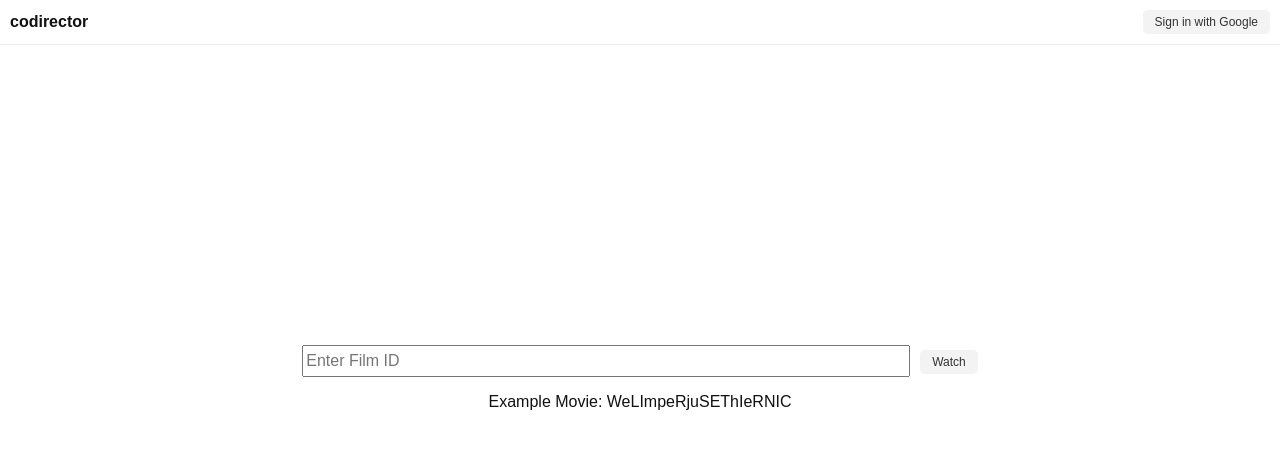
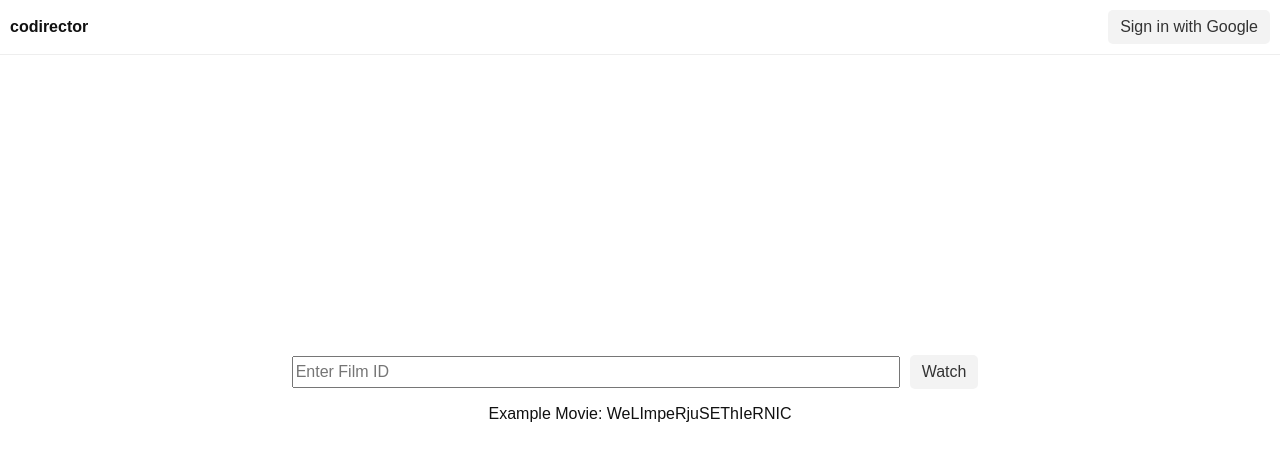
Before and after one commit to neerajsamtani/codirector, a React (Create React App) app: page / in a window 1280 px wide. Shown: the top 460 px of the page. Built offline with nearby package versions, Linux system fonts and the light colour scheme; no server answers.

Commit message:
Added Projects page

```diff
--- a/package.json
+++ b/package.json
@@ -6,9 +6,11 @@
     "@testing-library/jest-dom": "^5.11.6",
     "@testing-library/react": "^11.1.2",
     "@testing-library/user-event": "^12.2.2",
+    "bootstrap": "^4.5.3",
     "firebase": "^8.1.1",
     "html-react-parser": "^0.14.2",
     "react": "^17.0.1",
+    "react-bootstrap": "^1.4.0",
     "react-dom": "^17.0.1",
     "react-firebase-hooks": "^2.2.0",
     "react-flow-renderer": "^7.1.2",
--- a/src/components/App.js
+++ b/src/components/App.js
@@ -3,7 +3,8 @@ import { Link, Switch, Route, Redirect, useRouteMatch } from 'react-router-dom'
 import Header from './Header'
 import Home from './Home'
 import Watch from './Watch'
-import Canvas from './Canvas';
+import Canvas from './Canvas'
+import Projects from './Projects'
 import { useAuthState } from 'react-firebase-hooks/auth'
 import firebase from 'firebase/app'
 import 'firebase/auth'
@@ -60,6 +61,9 @@ const App = () => {
                 <Route path="/watch/:projectId">
                     <Watch projectId={watchProjectId} />
                 </Route>
+                <Route path="/projects">
+                    <Projects user={user} />
+                </Route>
                 <Route path="/">
                     <Home />
                 </Route>
--- a/src/components/Header.js
+++ b/src/components/Header.js
@@ -5,7 +5,7 @@ const Header = ({ SignIn, SignOut, user }) => {
   return (
     <header>
       <Link to="/" className="logo">codirector</Link>
-      {user ? <Link className="right-button" to="/canvas">canvas</Link> : null}
+      {user ? <Link className="right-button" to="/projects">My Projects</Link> : null}
       {user ? <SignOut /> : <SignIn />}
     </header>
   );
--- a/src/components/Home.js
+++ b/src/components/Home.js
@@ -15,7 +15,7 @@ const Home = () => {
     }
 
     return (
-        <div class="main">
+        <div className="main">
             <form onSubmit={handleFormSubmit}>
                 <input
                     id="searchbox"
--- /dev/null
+++ b/src/components/Projects.js
@@ -0,0 +1,31 @@
+import React, { useState, useEffect } from 'react'
+import firebase from 'firebase/app'
+import firebaseConfig from '../firebase'
+import { database } from './Canvas'
+import { useStore } from 'react-flow-renderer'
+import { Link } from 'react-router-dom'
+
+const Projects = ({ user }) => {
+
+    const [projects, setProjects] = useState([])
+    const getProjects = () => {
+        database.ref('/users/' + user.uid + "/projects").once('value')
+            .then(snapshot => setProjects(snapshot.val()))
+    }
+    useEffect(getProjects, [])
+
+    // TODO: Create a project
+
+    return (
+        <div>
+            <p>{user.displayName}'s Projects</p>
+            <ul>
+                {projects
+                    ? projects.map(projectId => <Link to={`/canvas/${projectId}`} key={projectId}>{projectId}</Link>)
+                    : null}
+            </ul>
+        </div>
+    )
+}
+
+export default Projects
--- a/src/index.css
+++ b/src/index.css
@@ -208,11 +208,10 @@ button:active {
   .button,
   button,
   nav a {
-    margin-left: 10px;
-    font-size: 12px;
+    font-size: 16px;
     display: inline-block;
-    margin-bottom: 0;
-    padding: 5px 12px;
+    padding: 8px 12px;
+    margin: 0px 10px;
   }
 
   .menu {
```
Also changed, not shown: 1 other file (tests, documents, lock files or other folders).
